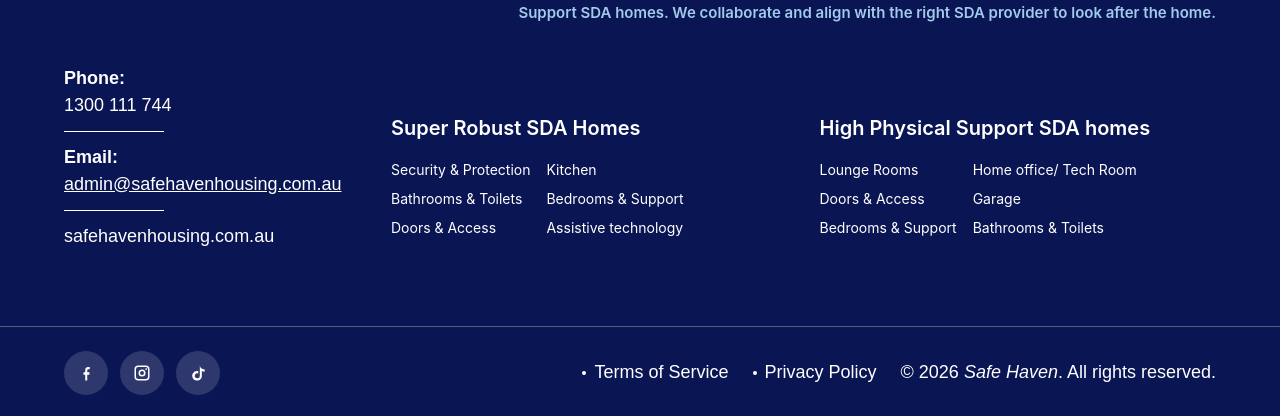
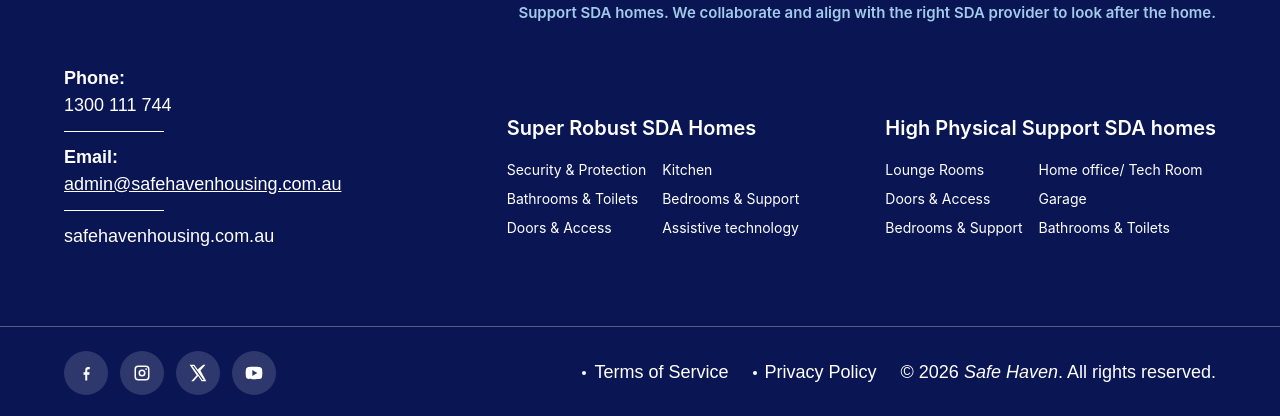
Before and after one commit to tusharjain2001/safeheaven, a React (Vite) app: page / in a window 1280 px wide. Shown: the part 9430-9846 px from the top of the page. Built offline with nearby package versions, Linux system fonts and the light colour scheme.

Commit message:
fixed footer

```diff
--- a/src/components/Footer.jsx
+++ b/src/components/Footer.jsx
@@ -16,10 +16,18 @@
   );
 }
 
-function TiktokIcon() {
+function TwitterIcon() {
   return (
     <svg viewBox="0 0 24 24" className="h-5 w-5 fill-current" aria-hidden="true">
-      <path d="M14.2 3c.2 1.7 1.2 3.2 2.8 4 .9.5 1.9.8 3 .8v2.7a8.2 8.2 0 0 1-3.4-.8v5.8c0 3.3-2.6 5.6-5.8 5.6A5.8 5.8 0 0 1 5 15.3a5.8 5.8 0 0 1 7.3-5.6v2.8a3 3 0 1 0 1.9 2.8V3h2Z" />
+      <path d="M18.244 2H21l-6.02 6.88L22 22h-5.49l-4.3-6.314L6.684 22H3.927l6.44-7.36L2 2h5.63l3.887 5.703L18.244 2Zm-.967 18.338h1.527L6.8 3.574H5.161l12.116 16.764Z" />
+    </svg>
+  );
+}
+
+function YoutubeIcon() {
+  return (
+    <svg viewBox="0 0 24 24" className="h-5 w-5 fill-current" aria-hidden="true">
+      <path d="M21.6 7.2a2.99 2.99 0 0 0-2.1-2.12C17.64 4.6 12 4.6 12 4.6s-5.64 0-7.5.48A2.99 2.99 0 0 0 2.4 7.2 31.2 31.2 0 0 0 2 12a31.2 31.2 0 0 0 .4 4.8 2.99 2.99 0 0 0 2.1 2.12c1.86.48 7.5.48 7.5.48s5.64 0 7.5-.48a2.99 2.99 0 0 0 2.1-2.12A31.2 31.2 0 0 0 22 12a31.2 31.2 0 0 0-.4-4.8ZM10 15.5v-7l6 3.5-6 3.5Z" />
     </svg>
   );
 }
@@ -108,7 +116,7 @@
 
           {/* Link columns */}
           <div
-            className="grid grid-cols-1 gap-8 sm:grid-cols-2 lg:justify-end lg:py-12"
+            className="grid grid-cols-1 gap-8 sm:grid-cols-2 lg:ml-auto lg:w-fit lg:gap-12 lg:py-12"
             style={{ fontFamily: "Inter, sans-serif" }}
           >
             {/* Super Robust SDA Homes */}
@@ -154,14 +162,41 @@
 
           {/* Social icons */}
           <div className="flex items-center gap-3 text-white">
-            <a href="#" aria-label="Facebook" className="flex h-11 w-11 items-center justify-center rounded-full bg-white/15 transition-colors hover:bg-white/25">
+            <a
+              href="https://www.facebook.com/safehavenhousing.au/"
+              aria-label="Facebook"
+              className="flex h-11 w-11 items-center justify-center rounded-full bg-white/15 transition-colors hover:bg-white/25"
+              target="_blank"
+              rel="noreferrer"
+            >
               <FacebookIcon />
             </a>
-            <a href="#" aria-label="Instagram" className="flex h-11 w-11 items-center justify-center rounded-full bg-white/15 transition-colors hover:bg-white/25">
+            <a
+              href="https://www.instagram.com/safehavenhousing.au/"
+              aria-label="Instagram"
+              className="flex h-11 w-11 items-center justify-center rounded-full bg-white/15 transition-colors hover:bg-white/25"
+              target="_blank"
+              rel="noreferrer"
+            >
               <InstagramIcon />
             </a>
-            <a href="#" aria-label="TikTok" className="flex h-11 w-11 items-center justify-center rounded-full bg-white/15 transition-colors hover:bg-white/25">
-              <TiktokIcon />
+            <a
+              href="https://x.com/safehavenhouses"
+              aria-label="Twitter"
+              className="flex h-11 w-11 items-center justify-center rounded-full bg-white/15 transition-colors hover:bg-white/25"
+              target="_blank"
+              rel="noreferrer"
+            >
+              <TwitterIcon />
+            </a>
+            <a
+              href="https://www.youtube.com/@SafeHavenHousing"
+              aria-label="YouTube"
+              className="flex h-11 w-11 items-center justify-center rounded-full bg-white/15 transition-colors hover:bg-white/25"
+              target="_blank"
+              rel="noreferrer"
+            >
+              <YoutubeIcon />
             </a>
           </div>
 
```
